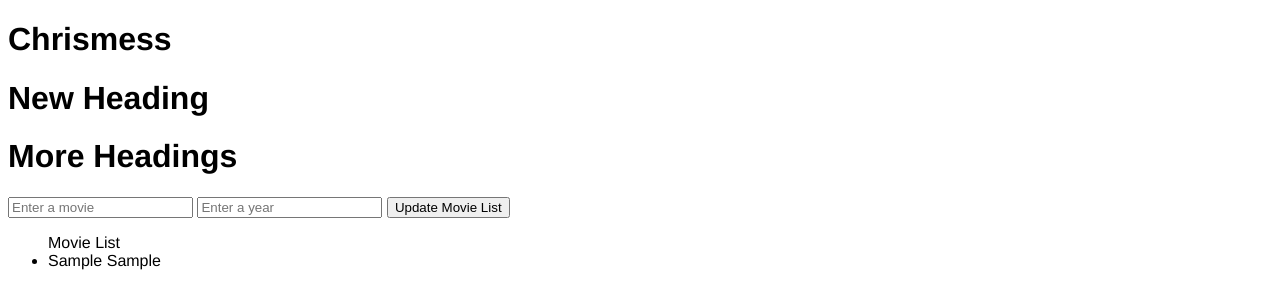
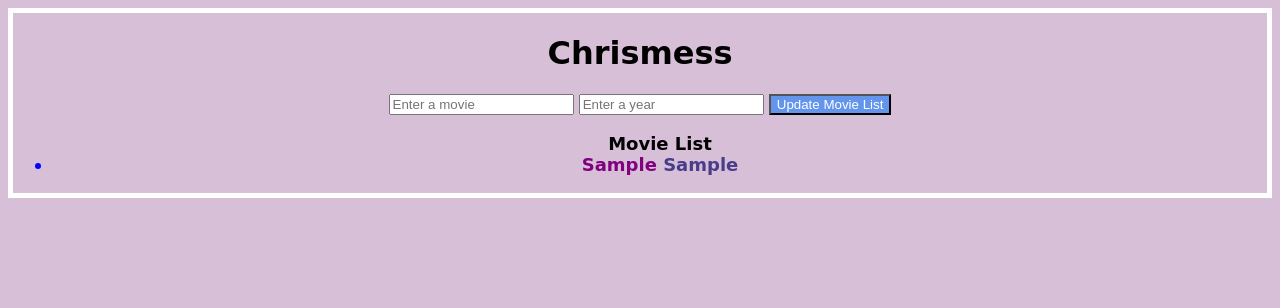
Before and after one commit to keerko2218/chrismess, a plain HTML site: page index.html in a window 1280 px wide. Both pictures are taken after typing "Sample", "Sample" into the empty fields and a click on the button "Update Movie List". Drawn offline with Linux system fonts and the light colour scheme; a web font is replaced by a local one.

Commit message:
Added changes to css for styling and added more functions

```diff
--- a/index.css
+++ b/index.css
@@ -1,3 +1,30 @@
+
+@import url('https://fonts.googleapis.com/css?family=Spirax');
+
 body{
-    font-family:Helvetica, Arial, sans-serif
+    font-family:'Spirax', cursive, Helvetica, Arial, sans-serif;
+    margin: 15;
+    background-color: thistle;
+    text-align: center;
+    border-style: solid;
+    border-color: white;
+    border-width: 5px;
 }
+
+ul{
+    text-align: center;
+    font-weight: bold;
+    font-size: 18px;
+}
+h1{
+    text-align: center;
+
+}
+
+form{
+    text-align: center
+}
+button{
+    background-color: cornflowerblue;
+    color: white
+}
--- a/index.html
+++ b/index.html
@@ -11,8 +11,8 @@
 
 <body>
 <h1> Chrismess </h1>
-<h1 id = "changed"> New Heading </h1>
-<h1>More Headings</h1>
+<!--h1 id = "changed"> New Heading </h1-->
+<!--h1>More Headings</h1-->
 
 <form id = "movieForm">
     <input
--- a/index.js
+++ b/index.js
@@ -1,20 +1,28 @@
 
 const form = document.querySelector("#movieForm")
 
+function createSpan(){
+   return document.createElement('span')
+}
 
-function up(event){
+function updateMovies(event){
     event.preventDefault();
+
     const f = event.target
     const movieName = f.movieName.value
     const movieYear = f.movieYear.value
-    //const clear =  document.querySelector("#submit")
+
     const item = document.createElement('li')
-    const mName = document.createElement('span')
-    const mYear = document.createElement('span')
-    //item.textContent = movieName + " " + movieYear
+
+    const mName = createSpan();
+    const mYear = createSpan();
+
+    item.style.color = "blue"
+    mName.style.color ="purple"
+    mYear.style.color = "DarkSlateBlue"
+
     mName.textContent = movieName + " "
     mYear.textContent = movieYear
-
 
     item.appendChild(mName)
     item.appendChild(mYear)
@@ -25,4 +33,4 @@ function up(event){
     f.reset();
 }
 
-form.addEventListener('submit', up)
+form.addEventListener('submit', updateMovies)
```
